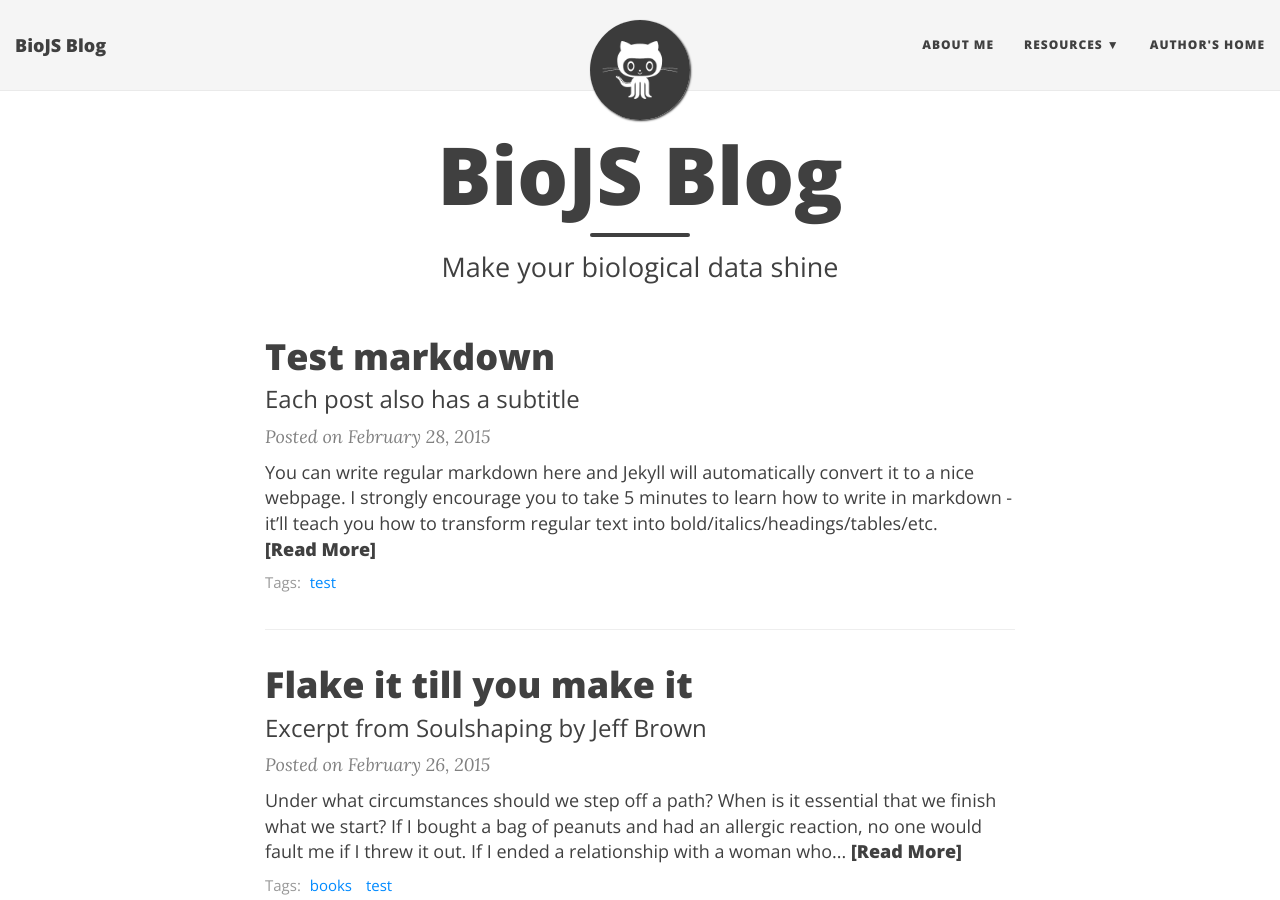
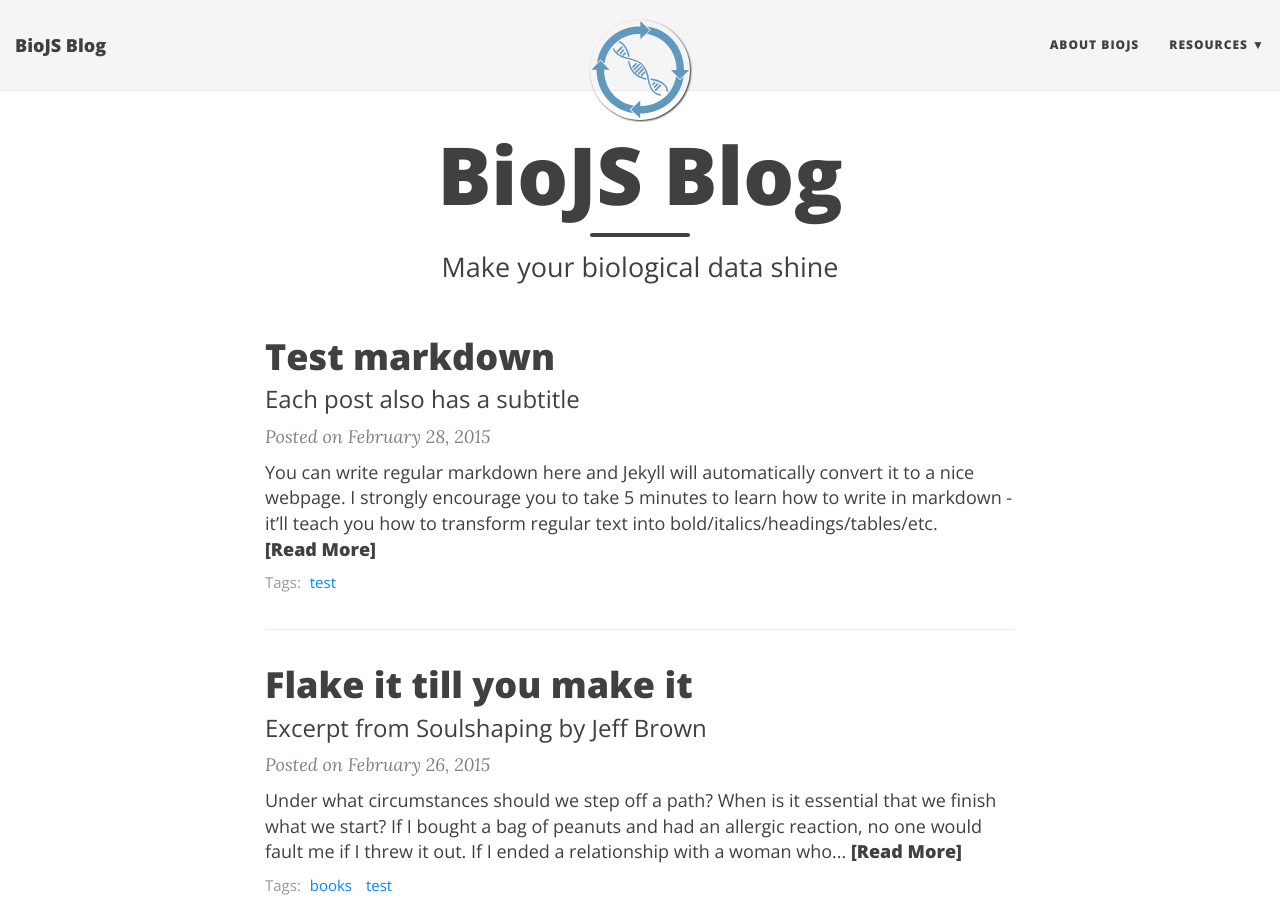
Before and after one commit to biojs/biojs.github.io, a Jekyll site: the page built from index.html, in a window 1280 px wide and 900 px high. Built offline with Jekyll 4.4.1, drawn with Linux system fonts in a browser that asks for light colours; nearby versions of some CDN libraries; the list of posts is cut into pages by our own code.

```diff
--- a/_config.yml
+++ b/_config.yml
@@ -23,16 +23,14 @@ description: Make your biological data shine!
 
 # List of links in the navigation bar
 navbar-links:
-  About Me: "aboutme"
+  About BioJS: "aboutme"
   Resources:
-    - Beautiful Jekyll: "http://deanattali.com/beautiful-jekyll/"
-    - Learn markdown: "http://www.markdowntutorial.com/"
-    - GitHub Pages: "https://pages.github.com/"
-  Author's home: "http://deanattali.com"
+    - BioJS Gitter: "https://gitter.com/biojs/biojs/"
+    - Website: "http://www.biojs.io/"
 
 # Image to show in the navigation bar - image must be a square (width = height)
 # Remove this parameter if you don't want an image in the navbar
-avatar: "/img/avatar-icon.png"
+avatar: "/img/new_logo.svg"
 
 # If you want to have an image logo in the top-left corner instead of the title text,
 # then specify the following parameter
```
Also changed, not shown: README.md, img/new_logo.svg (added).
